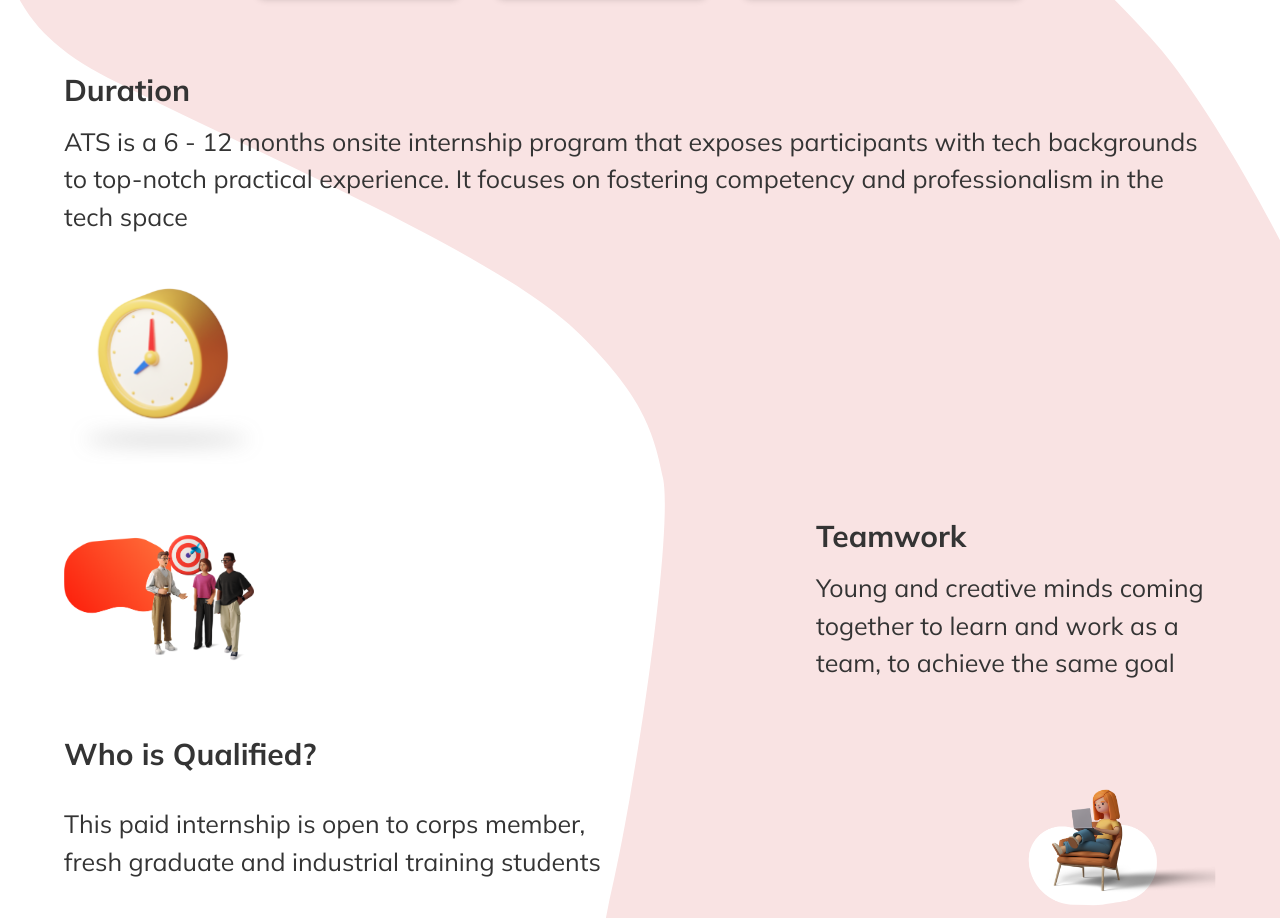
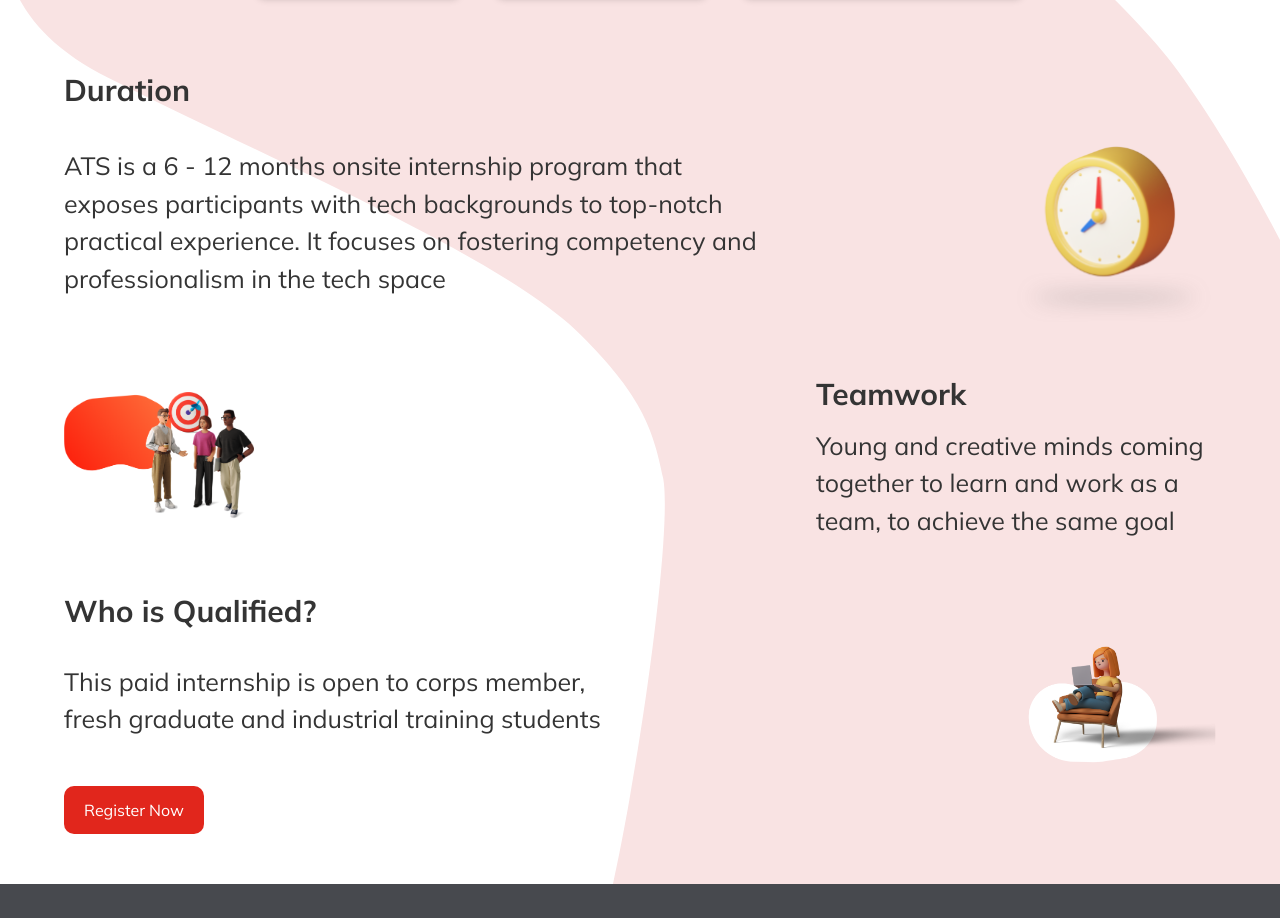
Before and after one commit to Abdulsalamdev/Afexats, a Next.js app: page / in a window 1280 px wide. Shown: the part 980-1898 px from the top of the page. Built offline with nearby package versions, Linux system fonts and the light colour scheme.

Commit message:
code refactor

```diff
--- a/component/home/values.tsx
+++ b/component/home/values.tsx
@@ -54,7 +54,7 @@ export function FirstValue(src: object) {
           Duration
         </p>
         <div className="flex justify-between items-center gap-[30px] flex-wrap">
-          <p className="font-Mulish text-[#343434] text-left text-[clamp(25px,1.5vw,30px)]">
+          <p className="font-Mulish text-[#343434] text-left text-[clamp(25px,1.5vw,30px)] max-w-[700px]">
             ATS is a 6 - 12 months onsite internship program that exposes
             participants with tech backgrounds to top-notch practical
             experience. It focuses on fostering competency and professionalism
```
